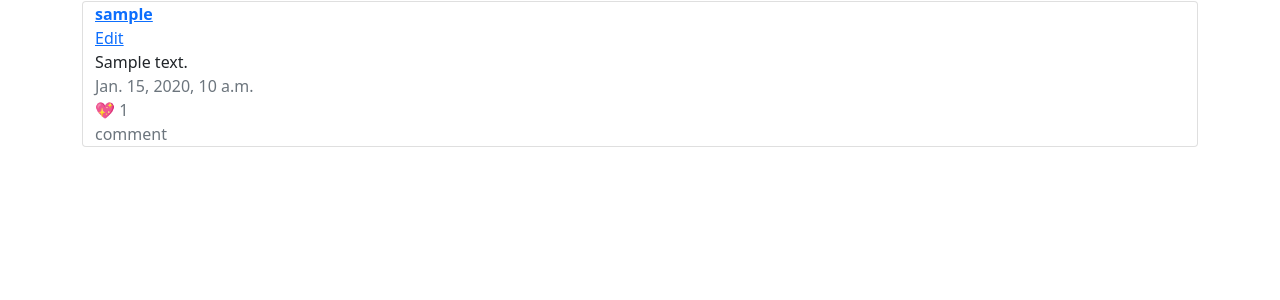
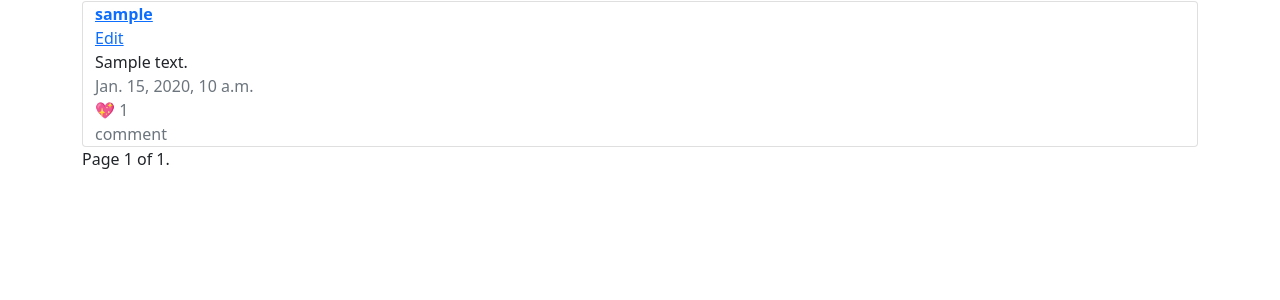
Before and after one commit to mamume/network, a Django app: page / in a window 1280 px wide. Shown: the part 111-411 px from the top of the page. Run offline with Django 3.2, Linux system fonts and the light colour scheme; tables that the repository leaves empty hold one stand-in row (values such as "Sample post").

Commit message:
add paginator to index view and posts.html

```diff
--- a/network/templates/network/posts.html
+++ b/network/templates/network/posts.html
@@ -1,9 +1,9 @@
-{% if not posts %}
+{% if not page_obj %}
   <div class="card container">
     <div><strong>No Posts found</strong></div>
   </div>
 {% else %}
-  {% for post in posts %}
+  {% for post in page_obj %}
     <div class="card container">
       <a href={% url 'profile' post.owner.id %}><b>{{ post.owner }}</b></a>
       <a href="#">Edit</a>
@@ -15,4 +15,35 @@
       </div>
     </div>
   {% endfor %}
+
+  <div class="pagination">
+    <span class="step-links">
+        {% if page_obj.has_previous %}
+            <a href="?page=1">&laquo; first</a>
+            <a href="?page={{ page_obj.previous_page_number }}">previous</a>
+        {% endif %}
+
+        <span class="current">
+            Page {{ page_obj.number }} of {{ page_obj.paginator.num_pages }}.
+        </span>
+
+        {% if page_obj.has_next %}
+            <a href="?page={{ page_obj.next_page_number }}">next</a>
+            <a href="?page={{ page_obj.paginator.num_pages }}">last &raquo;</a>
+        {% endif %}
+    </span>
+  </div>
+
+  {% comment %} {% for post in posts %}
+    <div class="card container">
+      <a href={% url 'profile' post.owner.id %}><b>{{ post.owner }}</b></a>
+      <a href="#">Edit</a>
+      <div>{{ post.text }}</div>
+      <div class="text-secondary">
+          <div>{{ post.created_at }}</div>
+          <div>💖 {{ post.likes.count }}</div>
+          <div>comment</div>
+      </div>
+    </div>
+  {% endfor %} {% endcomment %}
 {% endif %}
--- a/network/views.py
+++ b/network/views.py
@@ -1,17 +1,23 @@
 from django.contrib.auth import authenticate, login, logout
 from django.db import IntegrityError
-from django.http import HttpResponse, HttpResponseRedirect
+from django.http import HttpResponseRedirect
 from django.shortcuts import render
 from django.urls import reverse
+from django.core.paginator import Paginator
 
 from .models import Post, User
 
 
 def index(request):
     posts = Post.objects.all()
+    paginator = Paginator(posts, 10)
+
+    page_number = request.GET.get('page')
+    page_obj = paginator.get_page(page_number)
 
     return render(request, "network/index.html", context={
-        "posts": posts
+        # "posts": posts
+        'page_obj': page_obj
     })
 
 
```
